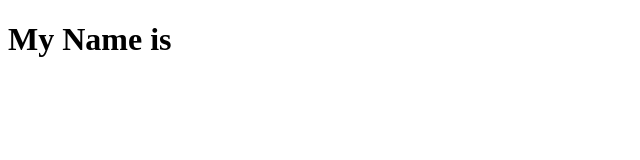
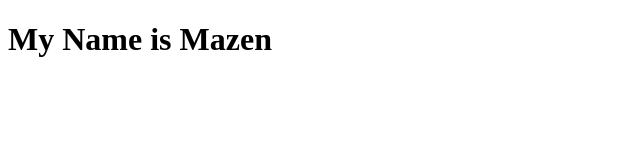
Before and after one commit to MazenWael2004/testrepo, a plain HTML site: page index.html in a window 1280 px wide. Shown: the whole page, without its empty margins (0-640 px from the left). Drawn offline with Linux system fonts and the light colour scheme.

Commit message:
Added my name

```diff
--- a/index.html
+++ b/index.html
@@ -6,6 +6,6 @@
     <title>Document</title>
 </head>
 <body>
-    <h1>My Name is </h1>
+    <h1>My Name is Mazen </h1>
 </body>
 </html>
```
